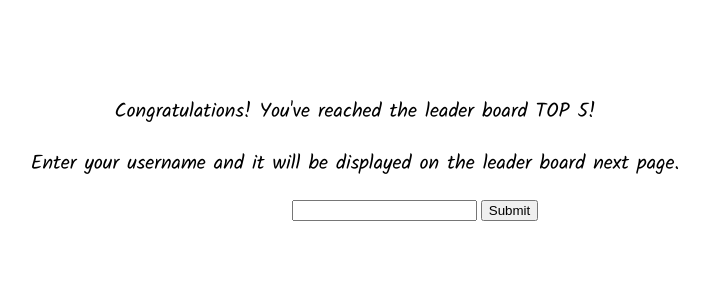
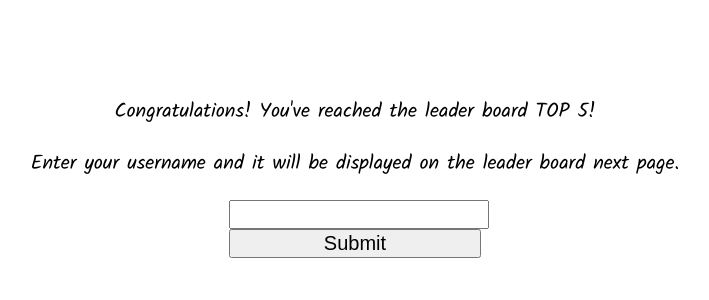
Before and after one commit to saeliddp/fate-public, a Django app: template version2/templates/version2/username.html in a window 1280 px wide. Shown: the part 132-432 px from the top of the page, without its empty margins (285-994 px from the left). Run offline with Django 3.2, Linux system fonts and the light colour scheme; the template is opened without the code that fills it, so the values that code supplies are empty; parts of the project's set-up code (start-up, migrations or seed data) failed here and were passed over.

Commit message:
updated username.html

```diff
--- a/version2/templates/version2/username.html
+++ b/version2/templates/version2/username.html
@@ -6,14 +6,31 @@
 
         .text {
             padding-top: 200px;
-            font-size: 20px;
+            padding-left: 10px;
+            padding-right: 10px;
+            font-size: 40px;
             text-align: center;
             font-family: 'Kalam', cursive;
         }
 
-        form {
-            width: 20%;
-            margin-left: 45%;
+        input {
+            width: 200px;
+            height: 50px;
+            font-size: 30px;
+            margin-left: 40%;
+        }
+
+        @media (min-width: 1000px) {
+            .text {
+                font-size: 20px;
+            }
+
+            input {
+                width: 20%;
+                height: 10%;
+                margin-left: 40%;
+                font-size: 20px;
+            }
         }
     </style>
 
@@ -23,9 +40,12 @@
     <p>Congratulations! You've reached the leader board TOP 5!</p>
     <p>Enter your username and it will be displayed on the leader board next page.</p>
 </div>
-<form action="../leaderboard{{ score }}/" id="main_form" method="get">
-    <input type="text" name="username">
-    <input type="submit" value="Submit">
-</form>
+<div class="submit">
+    <form action="../leaderboard{{ score }}/" id="main_form" method="get">
+        <input type="text" name="username">
+        <input type="submit" value="Submit">
+    </form>
+</div>
+
 </body>
 </html>
```
